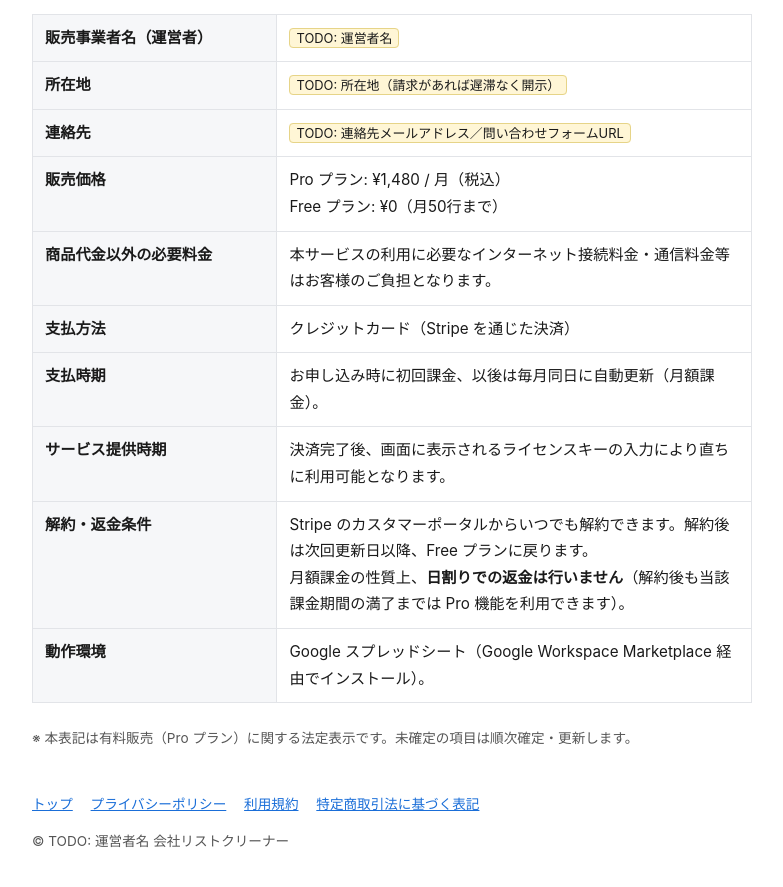
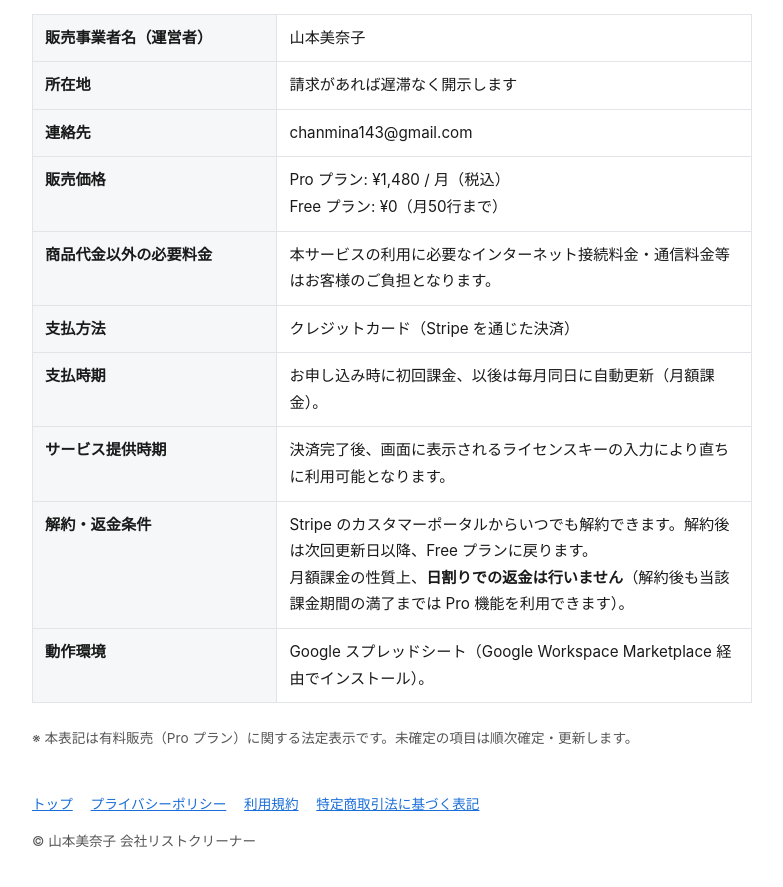
Before and after one commit to minako-ph/company-list-cleaner, a website: page web/tokushoho.html in a window 1280 px wide. Shown: the part 123-1010 px from the top of the page, without its empty margins (248-1031 px from the left). Drawn offline with Linux system fonts and the light colour scheme.

Commit message:
feat(web): 法定ページの運営者情報を実データ化

```diff
--- a/web/tokushoho.html
+++ b/web/tokushoho.html
@@ -25,15 +25,15 @@
       <table class="info-table">
         <tr>
           <th>販売事業者名（運営者）</th>
-          <td><span class="todo">TODO: 運営者名</span></td>
+          <td>山本美奈子</td>
         </tr>
         <tr>
           <th>所在地</th>
-          <td><span class="todo">TODO: 所在地（請求があれば遅滞なく開示）</span></td>
+          <td>請求があれば遅滞なく開示します</td>
         </tr>
         <tr>
           <th>連絡先</th>
-          <td><span class="todo">TODO: 連絡先メールアドレス／問い合わせフォームURL</span></td>
+          <td>chanmina143@gmail.com</td>
         </tr>
         <tr>
           <th>販売価格</th>
@@ -82,7 +82,7 @@
         <a href="terms.html">利用規約</a>
         <a href="tokushoho.html">特定商取引法に基づく表記</a>
       </nav>
-      <p>&copy; <span>TODO: 運営者名</span> 会社リストクリーナー</p>
+      <p>&copy; 山本美奈子 会社リストクリーナー</p>
     </div>
   </footer>
 </body>
```
Also changed, not shown: docs/decisions.md (+2 -0 lines), web/license-recover.html (+1 -1 lines), web/privacy.html (+2 -2 lines), web/terms.html (+2 -2 lines), web/thanks.html (+1 -1 lines).
